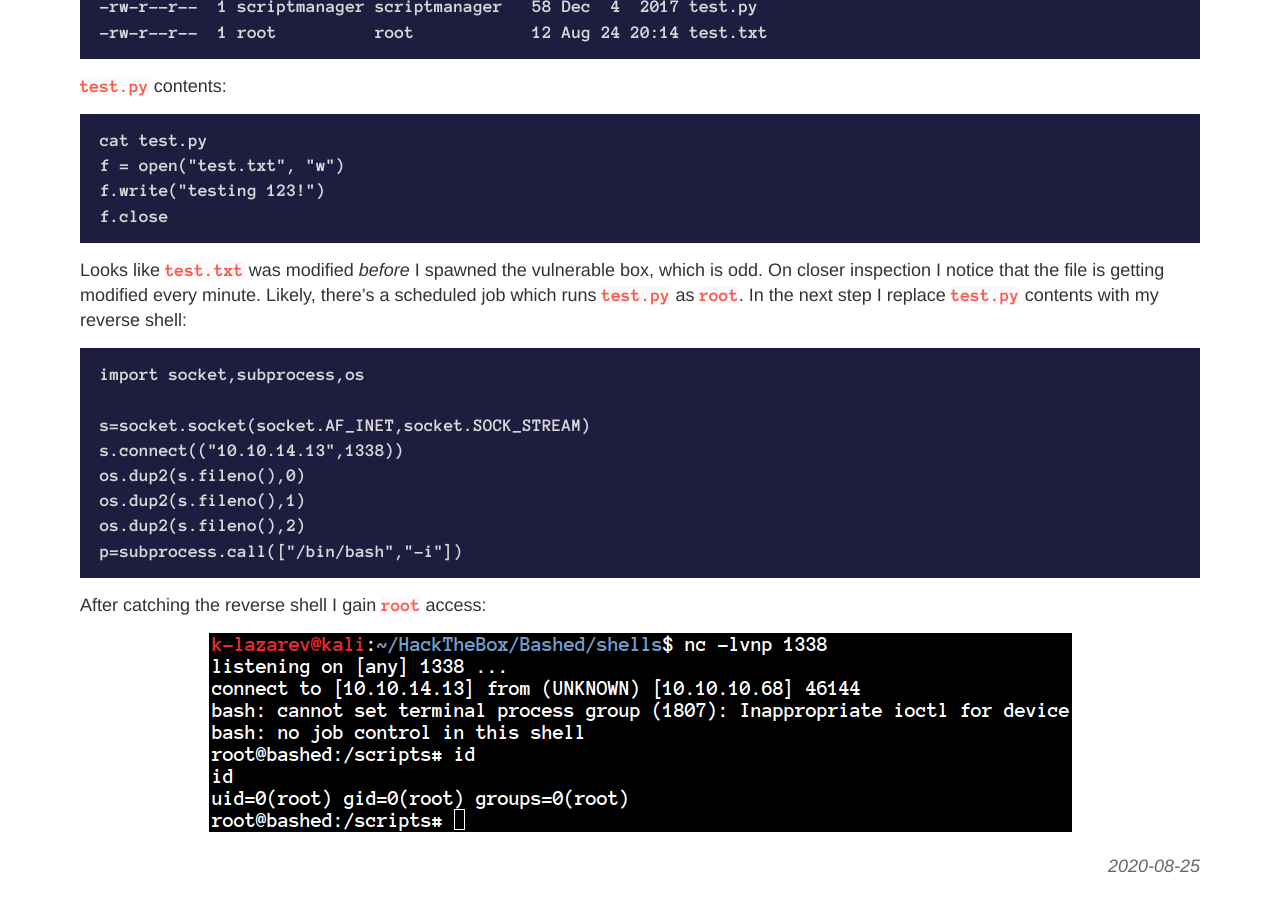
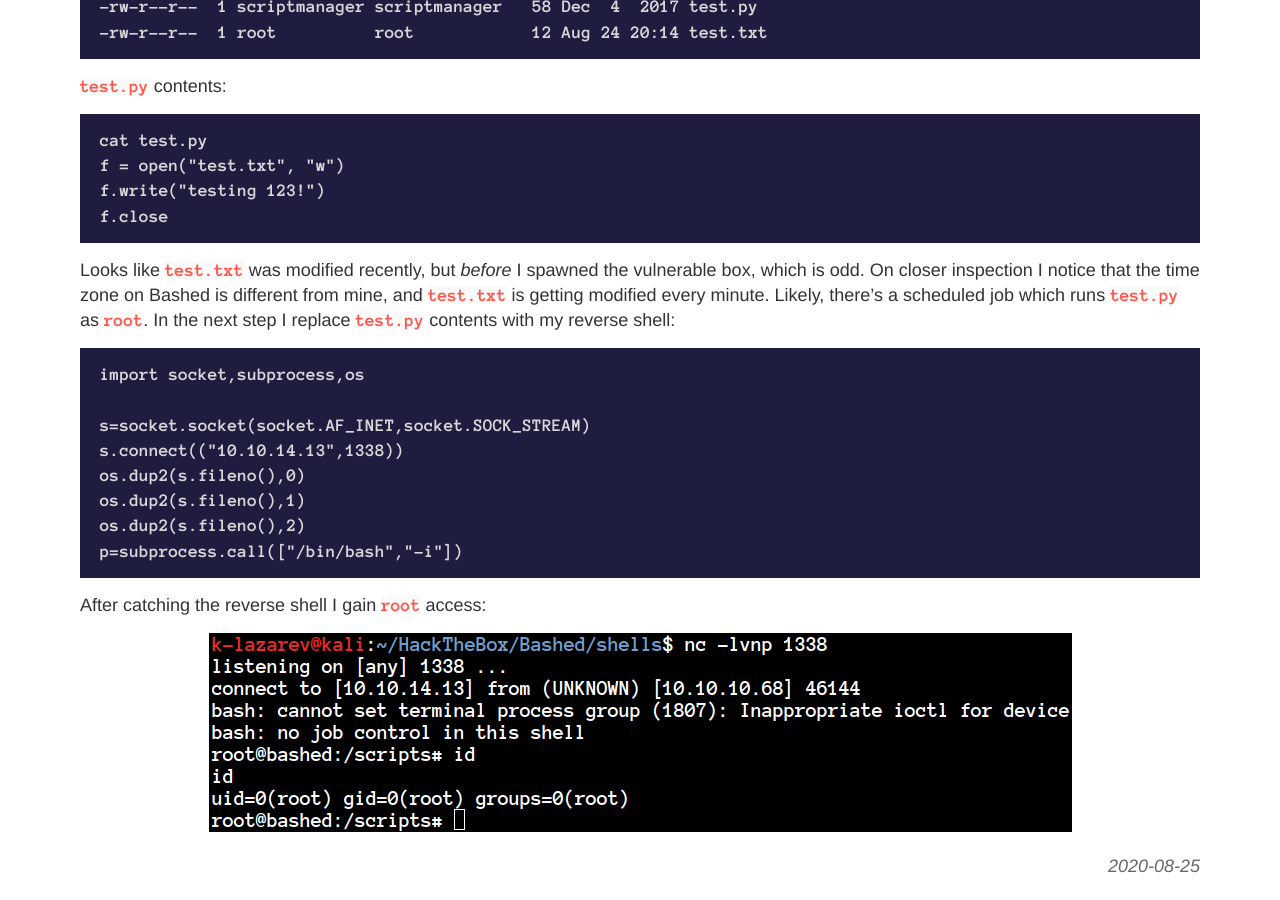
Before and after one commit to k-lazarev/k-lazarev.github.io, a Jekyll site: the page built from _posts/2020-08-25-htb-bashed.md, in a window 1280 px wide and 900 px high, scrolled down 3889 px. Built offline with Jekyll 4.4.1, drawn with Linux system fonts in a browser that asks for light colours.

Commit message:
Re-upload .pdf; fix some typos

````diff
--- a/_posts/2020-08-25-htb-bashed.md
+++ b/_posts/2020-08-25-htb-bashed.md
@@ -117,7 +117,7 @@ f = open("test.txt", "w")
 f.write("testing 123!")
 f.close
 ```
-Looks like `test.txt` was modified *before* I spawned the vulnerable box, which is odd. On closer inspection I notice that the file is getting modified every minute. Likely, there's a scheduled job which runs `test.py` as `root`. In the next step I replace `test.py` contents with my reverse shell:
+Looks like `test.txt` was modified recently, but *before* I spawned the vulnerable box, which is odd. On closer inspection I notice that the time zone on Bashed is different from mine, and `test.txt` is getting modified every minute. Likely, there's a scheduled job which runs `test.py` as `root`. In the next step I replace `test.py` contents with my reverse shell:
 
 ```
 import socket,subprocess,os
````
Also changed, not shown: 1 other file.
